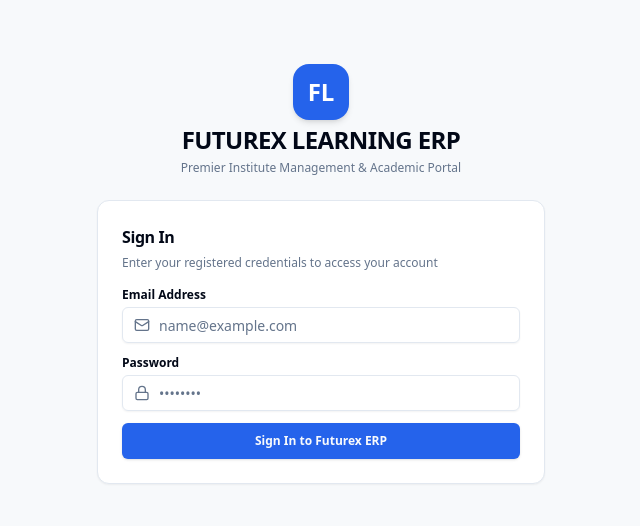
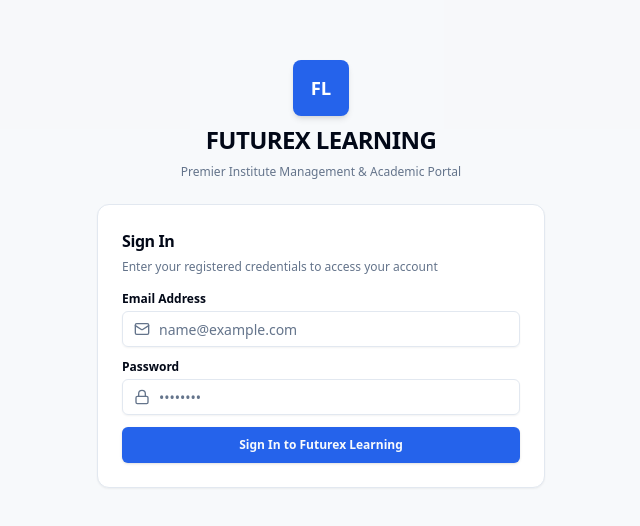
Before and after one commit to sameermir1819/Code, a Next.js app: page /login in a window 1280 px wide. Shown: the part 126-652 px from the top of the page, without its empty margins (319-959 px from the left). Built offline with nearby package versions, Linux system fonts and the light colour scheme; no server answers; the database is empty.

Commit message:
feat: show institute logo from DB on sidebar and login page

```diff
--- a/src/app/(dashboard)/layout.tsx
+++ b/src/app/(dashboard)/layout.tsx
@@ -19,15 +19,25 @@ export default async function DashboardLayout({
   const userRole: Role = session.role || "SUPER_ADMIN";
   const userName = session.name || "Administrator";
 
-  // Only count unread notifications — lightweight single query, no heavy payload
-  const unreadCount = await db.notification.count({
-    where: { userId: session.id, isRead: false },
-  });
+  // Fetch unread count + institute logo in parallel
+  const [unreadCount, institute] = await Promise.all([
+    db.notification.count({
+      where: { userId: session.id, isRead: false },
+    }),
+    db.institute.findFirst({
+      select: { name: true, logoUrl: true },
+    }),
+  ]);
 
   return (
     <div className="flex h-screen overflow-hidden bg-background print:h-auto print:overflow-visible print:block">
       {/* Sidebar */}
-      <Sidebar userRole={userRole} userName={userName} />
+      <Sidebar
+        userRole={userRole}
+        userName={userName}
+        logoUrl={institute?.logoUrl ?? null}
+        instituteName={institute?.name ?? "Futurex Learning"}
+      />
 
       {/* Main Content Area */}
       <div className="flex-1 flex flex-col h-screen overflow-hidden print:h-auto print:overflow-visible print:block">
--- /dev/null
+++ b/src/app/login/login-form.tsx
@@ -0,0 +1,108 @@
+"use client";
+
+import { useState, useTransition } from "react";
+import { useRouter } from "next/navigation";
+import { loginUser } from "@/server/actions/auth";
+import { Card, CardContent, CardHeader, CardTitle, CardDescription } from "@/components/ui/card";
+import { Button } from "@/components/ui/button";
+import { Input } from "@/components/ui/input";
+import { InstituteLogo } from "@/components/ui/institute-logo";
+import { Lock, Mail } from "lucide-react";
+
+interface LoginFormProps {
+  logoUrl: string | null;
+  instituteName: string;
+  tagline: string;
+}
+
+export function LoginForm({ logoUrl, instituteName, tagline }: LoginFormProps) {
+  const router = useRouter();
+  const [email, setEmail] = useState("");
+  const [password, setPassword] = useState("");
+  const [errorMsg, setErrorMsg] = useState("");
+  const [isPending, startTransition] = useTransition();
+
+  const handleLogin = (e: React.FormEvent) => {
+    e.preventDefault();
+    setErrorMsg("");
+
+    startTransition(async () => {
+      const res = await loginUser({ email, password });
+      if (res.success) {
+        router.push("/dashboard");
+        router.refresh();
+      } else {
+        setErrorMsg(res.error || "Authentication failed");
+      }
+    });
+  };
+
+  return (
+    <div className="min-h-screen bg-muted/30 flex flex-col justify-center items-center p-4">
+      <div className="w-full max-w-md space-y-6">
+        {/* Brand */}
+        <div className="text-center space-y-2">
+          <div className="flex justify-center">
+            <InstituteLogo logoUrl={logoUrl} name={instituteName} size={56} />
+          </div>
+          <h1 className="text-2xl font-bold tracking-tight text-foreground">
+            {instituteName.toUpperCase()}
+          </h1>
+          <p className="text-xs text-muted-foreground">{tagline}</p>
+        </div>
+
+        <Card>
+          <CardHeader className="pb-4">
+            <CardTitle className="text-base font-semibold">Sign In</CardTitle>
+            <CardDescription className="text-xs">
+              Enter your registered credentials to access your account
+            </CardDescription>
+          </CardHeader>
+          <CardContent className="space-y-4">
+            {errorMsg && (
+              <div className="p-3 rounded-lg bg-destructive/10 text-destructive border border-destructive/20 text-xs font-semibold">
+                {errorMsg}
+              </div>
+            )}
+
+            <form onSubmit={handleLogin} className="space-y-3 text-xs">
+              <div>
+                <label className="font-semibold block mb-1">Email Address</label>
+                <div className="relative">
+                  <Mail className="absolute left-3 top-2.5 h-4 w-4 text-muted-foreground" />
+                  <Input
+                    type="email"
+                    required
+                    value={email}
+                    onChange={(e) => setEmail(e.target.value)}
+                    className="pl-9"
+                    placeholder="name@example.com"
+                  />
+                </div>
+              </div>
+
+              <div>
+                <label className="font-semibold block mb-1">Password</label>
+                <div className="relative">
+                  <Lock className="absolute left-3 top-2.5 h-4 w-4 text-muted-foreground" />
+                  <Input
+                    type="password"
+                    required
+                    value={password}
+                    onChange={(e) => setPassword(e.target.value)}
+                    className="pl-9"
+                    placeholder="••••••••"
+                  />
+                </div>
+              </div>
+
+              <Button type="submit" disabled={isPending} className="w-full h-9 text-xs font-semibold">
+                {isPending ? "Authenticating..." : `Sign In to ${instituteName}`}
+              </Button>
+            </form>
+          </CardContent>
+        </Card>
+      </div>
+    </div>
+  );
+}
--- a/src/app/login/page.tsx
+++ b/src/app/login/page.tsx
@@ -1,99 +1,17 @@
-"use client";
+import { db } from "@/lib/db";
+import { LoginForm } from "./login-form";
 
-import { useState, useTransition } from "react";
-import { useRouter } from "next/navigation";
-import { loginUser } from "@/server/actions/auth";
-import { Card, CardContent, CardHeader, CardTitle, CardDescription } from "@/components/ui/card";
-import { Button } from "@/components/ui/button";
-import { Input } from "@/components/ui/input";
-import { Lock, Mail } from "lucide-react";
-
-export default function LoginPage() {
-  const router = useRouter();
-  const [email, setEmail] = useState("");
-  const [password, setPassword] = useState("");
-  const [errorMsg, setErrorMsg] = useState("");
-  const [isPending, startTransition] = useTransition();
-
-  const handleLogin = (e: React.FormEvent) => {
-    e.preventDefault();
-    setErrorMsg("");
-
-    startTransition(async () => {
-      const res = await loginUser({ email, password });
-      if (res.success) {
-        router.push("/dashboard");
-        router.refresh();
-      } else {
-        setErrorMsg(res.error || "Authentication failed");
-      }
-    });
-  };
+export default async function LoginPage() {
+  // Fetch institute branding server-side — logo shows even before JS loads
+  const institute = await db.institute.findFirst({
+    select: { name: true, logoUrl: true, tagline: true },
+  });
 
   return (
-    <div className="min-h-screen bg-muted/30 flex flex-col justify-center items-center p-4">
-      <div className="w-full max-w-md space-y-6">
-        {/* Brand */}
-        <div className="text-center space-y-1">
-          <div className="h-14 w-14 rounded-2xl bg-primary text-white font-black text-2xl flex items-center justify-center mx-auto shadow-md">
-            FL
-          </div>
-          <h1 className="text-2xl font-bold tracking-tight text-foreground">FUTUREX LEARNING ERP</h1>
-          <p className="text-xs text-muted-foreground">Premier Institute Management &amp; Academic Portal</p>
-        </div>
-
-        <Card>
-          <CardHeader className="pb-4">
-            <CardTitle className="text-base font-semibold">Sign In</CardTitle>
-            <CardDescription className="text-xs">
-              Enter your registered credentials to access your account
-            </CardDescription>
-          </CardHeader>
-          <CardContent className="space-y-4">
-            {errorMsg && (
-              <div className="p-3 rounded-lg bg-destructive/10 text-destructive border border-destructive/20 text-xs font-semibold">
-                {errorMsg}
-              </div>
-            )}
-
-            <form onSubmit={handleLogin} className="space-y-3 text-xs">
-              <div>
-                <label className="font-semibold block mb-1">Email Address</label>
-                <div className="relative">
-                  <Mail className="absolute left-3 top-2.5 h-4 w-4 text-muted-foreground" />
-                  <Input
-                    type="email"
-                    required
-                    value={email}
-                    onChange={(e) => setEmail(e.target.value)}
-                    className="pl-9"
-                    placeholder="name@example.com"
-                  />
-                </div>
-              </div>
-
-              <div>
-                <label className="font-semibold block mb-1">Password</label>
-                <div className="relative">
-                  <Lock className="absolute left-3 top-2.5 h-4 w-4 text-muted-foreground" />
-                  <Input
-                    type="password"
-                    required
-                    value={password}
-                    onChange={(e) => setPassword(e.target.value)}
-                    className="pl-9"
-                    placeholder="••••••••"
-                  />
-                </div>
-              </div>
-
-              <Button type="submit" disabled={isPending} className="w-full h-9 text-xs font-semibold">
-                {isPending ? "Authenticating..." : "Sign In to Futurex ERP"}
-              </Button>
-            </form>
-          </CardContent>
-        </Card>
-      </div>
-    </div>
+    <LoginForm
+      logoUrl={institute?.logoUrl ?? null}
+      instituteName={institute?.name ?? "Futurex Learning"}
+      tagline={institute?.tagline ?? "Premier Institute Management & Academic Portal"}
+    />
   );
 }
--- a/src/components/layout/sidebar.tsx
+++ b/src/components/layout/sidebar.tsx
@@ -4,6 +4,7 @@ import Link from "next/link";
 import { usePathname } from "next/navigation";
 import { cn } from "@/lib/utils";
 import { Role } from "@/lib/permissions";
+import { InstituteLogo } from "@/components/ui/institute-logo";
 import {
   LayoutDashboard,
   Users,
@@ -26,6 +27,8 @@ import {
 interface SidebarProps {
   userRole: Role;
   userName: string;
+  logoUrl?: string | null;
+  instituteName?: string;
 }
 
 interface NavItem {
@@ -177,7 +180,7 @@ function canSeeGroup(group: NavGroup, role: Role): boolean {
   return group.roles.includes(role);
 }
 
-export function Sidebar({ userRole, userName }: SidebarProps) {
+export function Sidebar({ userRole, userName, logoUrl, instituteName = "Futurex Learning" }: SidebarProps) {
   const pathname = usePathname();
 
   const isActive = (item: NavItem): boolean => {
@@ -192,16 +195,13 @@ export function Sidebar({ userRole, userName }: SidebarProps) {
     <aside className="w-64 bg-sidebar border-r border-sidebar-border flex flex-col h-screen text-sidebar-foreground select-none shrink-0">
       {/* ── Brand Header ────────────────────────────── */}
       <div className="h-16 flex items-center px-5 border-b border-sidebar-border gap-3 shrink-0">
-        <div className="h-9 w-9 rounded-lg bg-primary flex items-center justify-center font-bold text-white shadow-md text-sm">
-          FL
-        </div>
+        <InstituteLogo logoUrl={logoUrl ?? null} name={instituteName} size={36} />
         <div className="flex flex-col">
           <span className="font-bold text-sm tracking-tight text-white">
-            FUTUREX LEARNING
+            {instituteName.toUpperCase()}
           </span>
           <span className="text-[10px] text-zinc-400 font-medium tracking-wider uppercase">
             Institute ERP
-            Backend ERP Console
           </span>
         </div>
       </div>
--- /dev/null
+++ b/src/components/ui/institute-logo.tsx
@@ -0,0 +1,55 @@
+import Image from "next/image";
+
+interface InstituteLogoProps {
+  logoUrl: string | null;
+  name: string;
+  /** Size in pixels (width = height). Default: 36 */
+  size?: number;
+  /** Extra className on the wrapper div */
+  className?: string;
+}
+
+/**
+ * Shows the institute logo image if `logoUrl` is set,
+ * otherwise falls back to the initials box (e.g. "FL").
+ */
+export function InstituteLogo({
+  logoUrl,
+  name,
+  size = 36,
+  className = "",
+}: InstituteLogoProps) {
+  const initials = name
+    .split(" ")
+    .map((w) => w[0])
+    .slice(0, 2)
+    .join("")
+    .toUpperCase();
+
+  if (logoUrl) {
+    return (
+      <div
+        style={{ width: size, height: size }}
+        className={`rounded-lg overflow-hidden shrink-0 ${className}`}
+      >
+        <Image
+          src={logoUrl}
+          alt={`${name} logo`}
+          width={size}
+          height={size}
+          className="object-contain w-full h-full"
+          priority
+        />
+      </div>
+    );
+  }
+
+  return (
+    <div
+      style={{ width: size, height: size, fontSize: size * 0.33 }}
+      className={`rounded-lg bg-primary flex items-center justify-center font-bold text-white shadow-md shrink-0 ${className}`}
+    >
+      {initials}
+    </div>
+  );
+}
```
